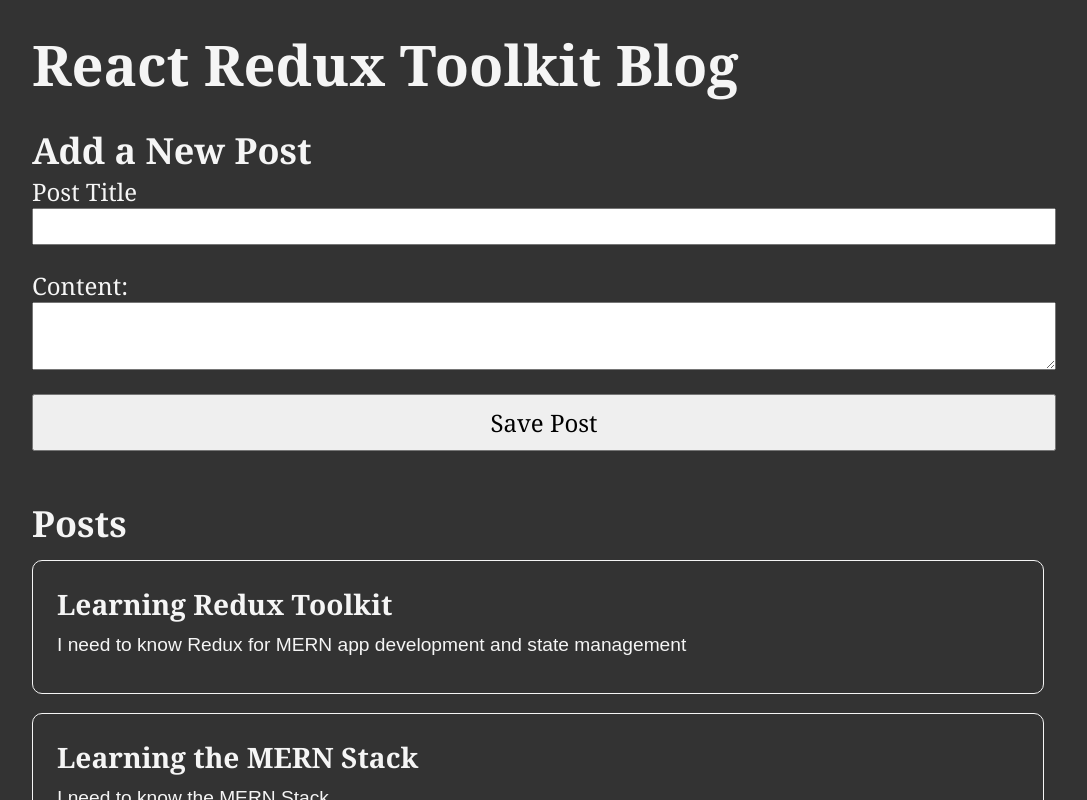
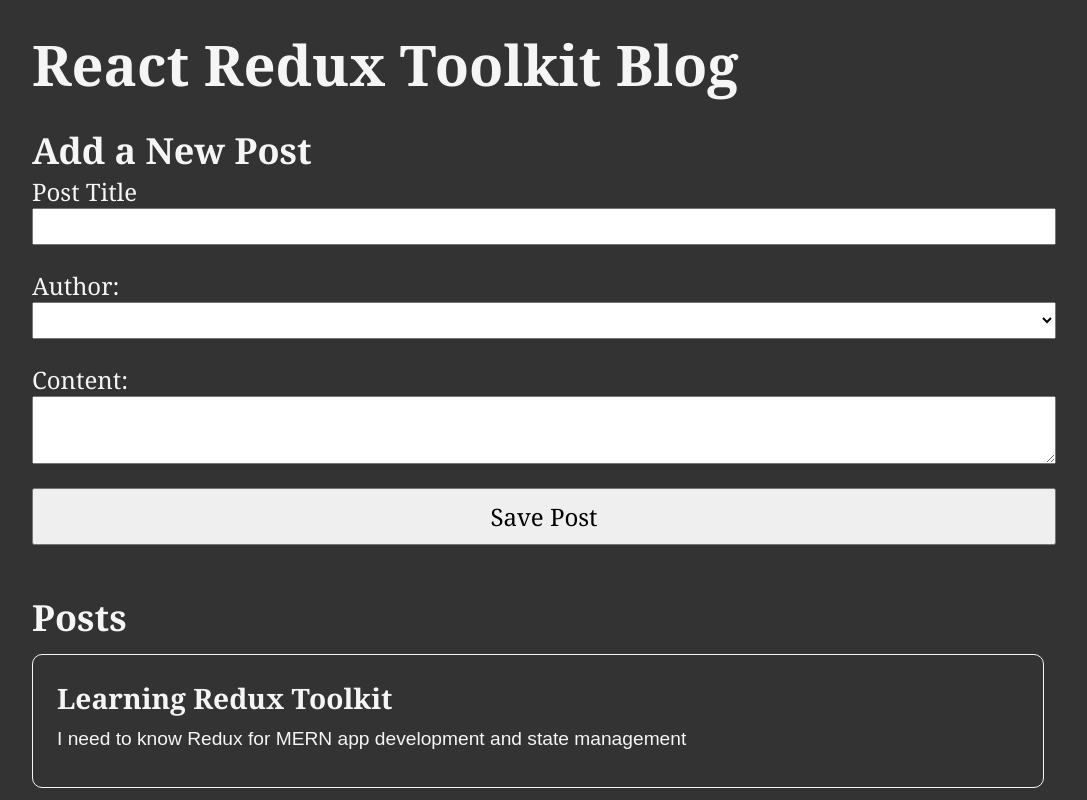
Before and after one commit to AmaduKamara/react-redux-toolkit-blog, a React (Create React App) app: page / in a window 1280 px wide. Shown: the top 800 px of the page, without its empty margins (96-1183 px from the left). Built offline with nearby package versions, Linux system fonts and the light colour scheme.

Commit message:
Add userId to post data in slice and addPostForm

```diff
--- a/src/features/posts/AddPostForm.js
+++ b/src/features/posts/AddPostForm.js
@@ -1,27 +1,37 @@
 import { useState } from "react";
-import { useDispatch } from "react-redux";
+import { useDispatch, useSelector } from "react-redux";
 
 import { postAdded } from "./postsSlice";
+import { selectAllUsers } from "../users/usersSlice";
 
 const AddPostForm = () => {
   const [title, setTitle] = useState("");
   const [content, setContent] = useState("");
+  const [userId, setUserId] = useState("");
 
   const dispatch = useDispatch();
+  const users = useSelector(selectAllUsers);
 
   const onTitleChanged = (e) => setTitle(e.target.value);
   const onContentChanged = (e) => setContent(e.target.value);
+  const onAuthorChanged = (e) => setUserId(e.target.value);
 
   const onSavePostClicked = (e) => {
     e.preventDefault();
 
     if (title && content) {
-      dispatch(postAdded(title, content));
+      dispatch(postAdded(title, content, userId));
 
       setTitle("");
       setContent("");
     }
   };
+
+  const usersOptions = users.map((user) => (
+    <option key={user.id} value={user.id}>
+      {user.name}
+    </option>
+  ));
 
   return (
     <section>
@@ -35,6 +45,11 @@
           value={title}
           onChange={onTitleChanged}
         />
+        <label htmlFor="postAuthor">Author:</label>
+        <select id="postAuthor" value={userId} onChange={onAuthorChanged}>
+          <option value=""></option>
+          {usersOptions}
+        </select>
         <label htmlFor="postContent">Content:</label>
         <textarea
           type="text"
--- a/src/features/posts/postsSlice.js
+++ b/src/features/posts/postsSlice.js
@@ -22,9 +22,9 @@
       reducer(state, action) {
         state.push(action.payload);
       },
-      prepare(title, content) {
+      prepare(title, content, userId) {
         return {
-          payload: { id: nanoid(), title, content },
+          payload: { id: nanoid(), title, content, userId },
         };
       },
     },
```
